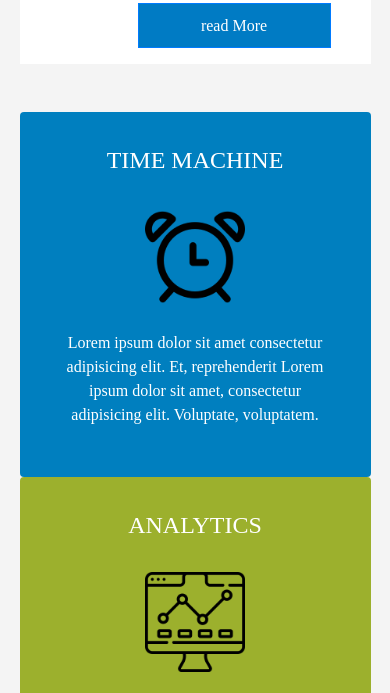
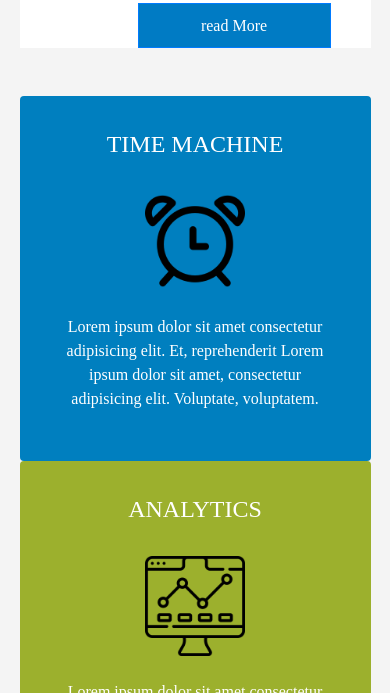
Before and after one commit to bhaskarfulara/Practice-Project--2-Bootstrap, a plain HTML site: page index.html in a window 390 px wide. Shown: the part 879-1572 px from the top of the page. Drawn offline with nearby package versions, Linux system fonts and the light colour scheme; a script that the page names is missing; files whose address does not match are found by name; a web font is replaced by a local one.

Commit message:
Update design.css

```diff
--- a/design.css
+++ b/design.css
@@ -379,7 +379,7 @@ font-size: 30px;
  .text{
    padding: 10px;
    text-align: center;
-   /*font-size: 30px;*/
+
    color: #554;
  }
  .text h1{
@@ -395,7 +395,6 @@ font-size: 30px;
    width: 98%;
    height: 60px;
    margin: 0 auto;
-   /*background: gray;*/
    display: flex;
    align-items: center;
    padding: 20px;
@@ -418,18 +417,17 @@ font-size: 30px;
    background: #222;
      color: white;
  }
- section{
+ .section{
    width: 98%;
-   /*background: red;*/
    margin: auto;
    display: flex;
    align-items: center;
    overflow-x: auto;
  }
- section::-webkit-scrollbar{
+ .section::-webkit-scrollbar{
    display: none;
  }
- section .product{
+ .section .product{
    min-width: 24%;
    height: 61%;
    background: whitesmoke;
@@ -441,10 +439,7 @@ font-size: 30px;
 
  }
  picture{
-   /* width: 60px; */
    height: 100%;
-   /* padding: 20px; */
-   /*background: green;*/
    display: block;
    overflow: hidden;
    margin-bottom: 20px;
@@ -457,7 +452,6 @@ font-size: 30px;
  .detail,
  .button{
    width: 90%;
-   /*background: red;*/
    margin: auto;
    padding: 5px;
    display: flex;
@@ -496,7 +490,7 @@ font-size: 30px;
    header p span{
      font-size: 30px;
    }
-   section .product {
+   .section .product {
      min-width: 49%;
      margin:  0 10px  0 0;
    }
```
